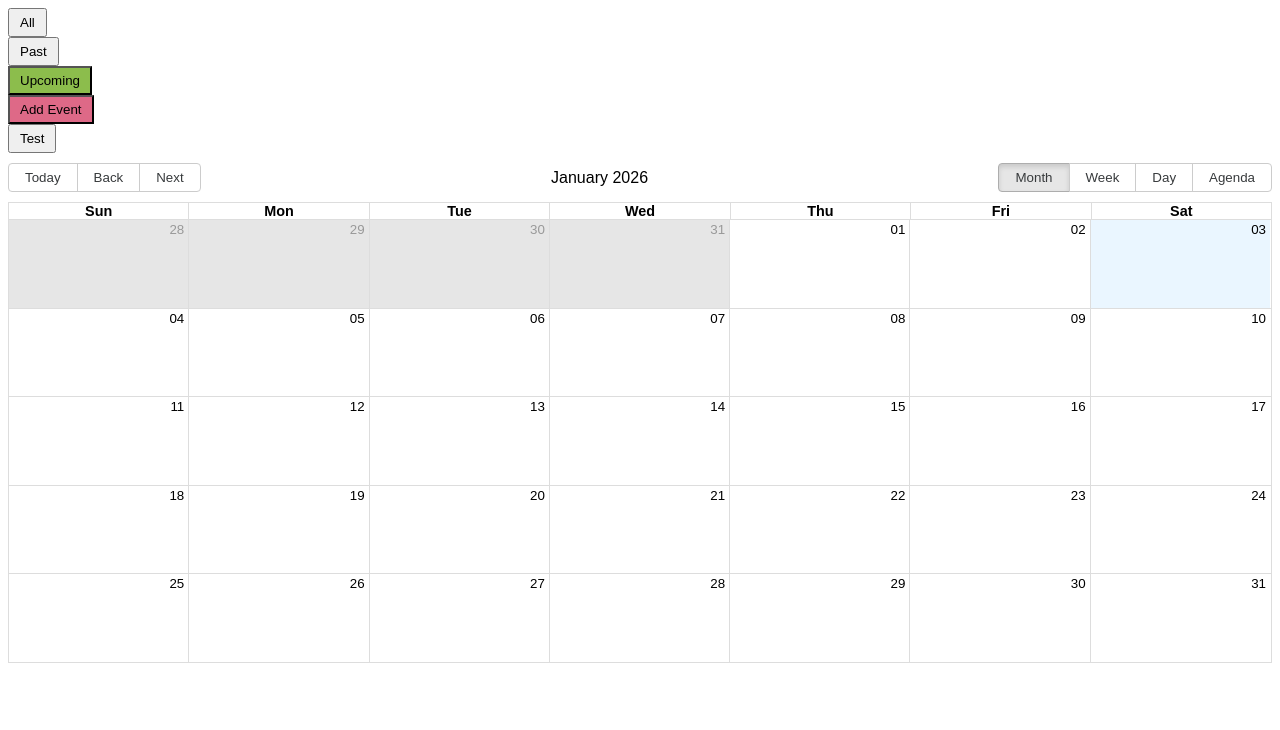
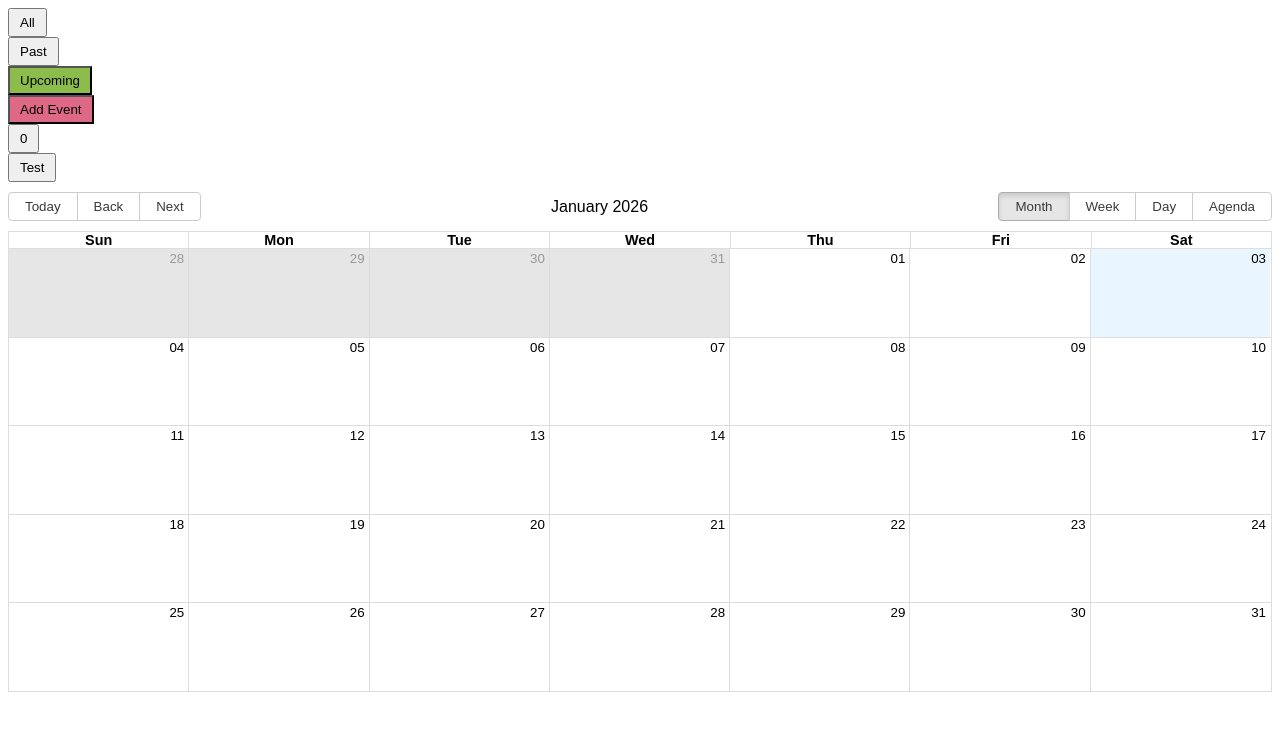
Before and after one commit to acciojob/event-tracker-handesaurabh, a React app: page / in a window 1280 px wide. Shown: the top 730 px of the page. Built offline with nearby package versions, Linux system fonts and the light colour scheme.

Commit message:
Update App.js

```diff
--- a/src/components/App.js
+++ b/src/components/App.js
@@ -104,6 +104,11 @@ function App() {
                         Add Event
                     </button>
                 </div>
+                <div>
+                    <button className="btn">
+                        {events.length}
+                    </button>
+                </div>
                 {process.env.NODE_ENV !== 'test' && (
                     <div>
                         <button className="btn">Test</button>
```
